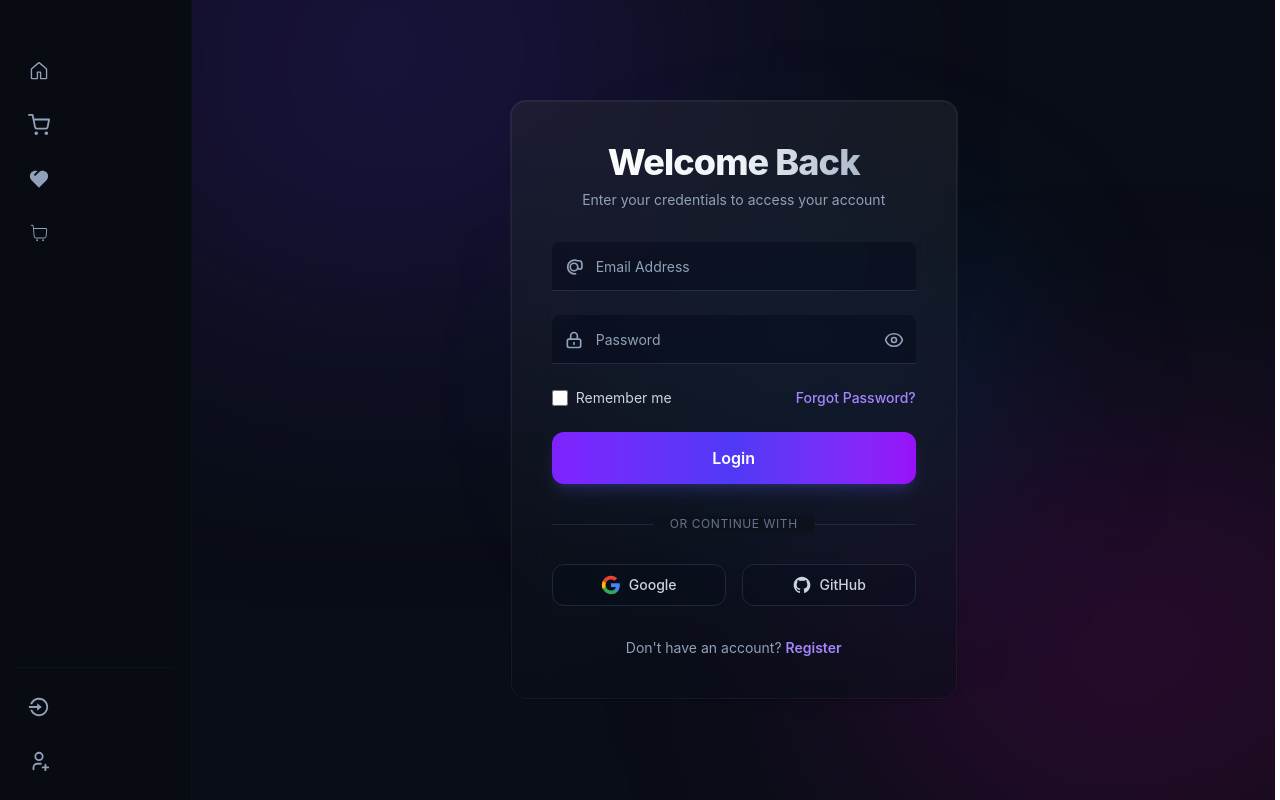
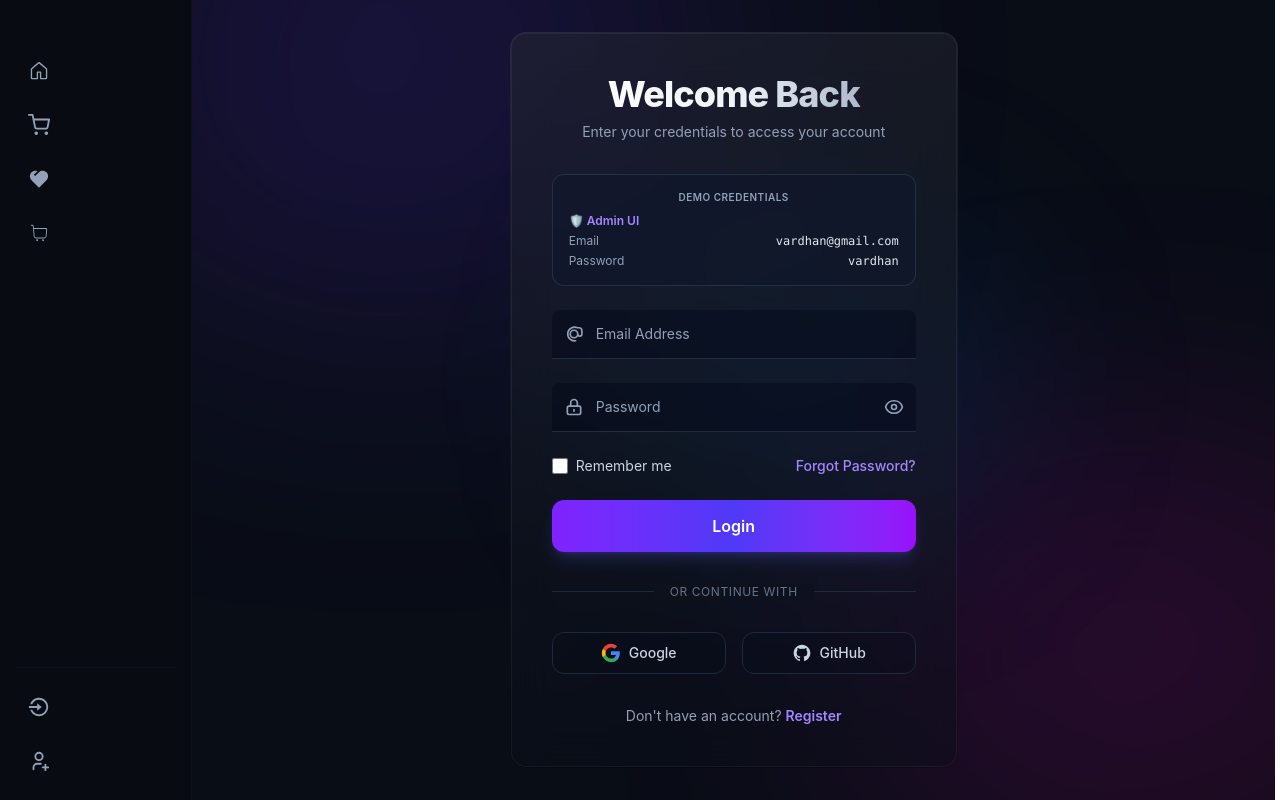
Before and after one commit to Vardhan-vendi/E-commerce-MERN, a React (Vite) app in the folder frontend/: page /login in a window 1280 px wide. Built offline with nearby package versions, Linux system fonts and the light colour scheme.

Commit message:
ADDED admin CREDENTIALS

```diff
--- a/frontend/src/pages/Auth/Login.jsx
+++ b/frontend/src/pages/Auth/Login.jsx
@@ -130,6 +130,23 @@ const Login = () => {
             <p className="text-sm text-slate-400">
               Enter your credentials to access your account
             </p>
+          </div>
+
+          {/* Demo Credentials Info — visible to HR */}
+          <div className="mb-6 rounded-xl border border-slate-700/60 bg-slate-900/50 p-4 text-xs text-slate-300 space-y-3">
+            <p className="text-center text-slate-400 font-semibold uppercase tracking-wider text-[10px] mb-2">Demo Credentials</p>
+            {/* Admin */}
+            <div className="flex flex-col space-y-1">
+              <span className="text-violet-400 font-semibold">🛡️ Admin UI</span>
+              <div className="flex items-center justify-between">
+                <span className="text-slate-400">Email</span>
+                <span className="font-mono text-slate-200 select-all">vardhan@gmail.com</span>
+              </div>
+              <div className="flex items-center justify-between">
+                <span className="text-slate-400">Password</span>
+                <span className="font-mono text-slate-200 select-all">vardhan</span>
+              </div>
+            </div>
           </div>
 
           <form className="flex flex-col space-y-6" onSubmit={loginHandler}>
```
